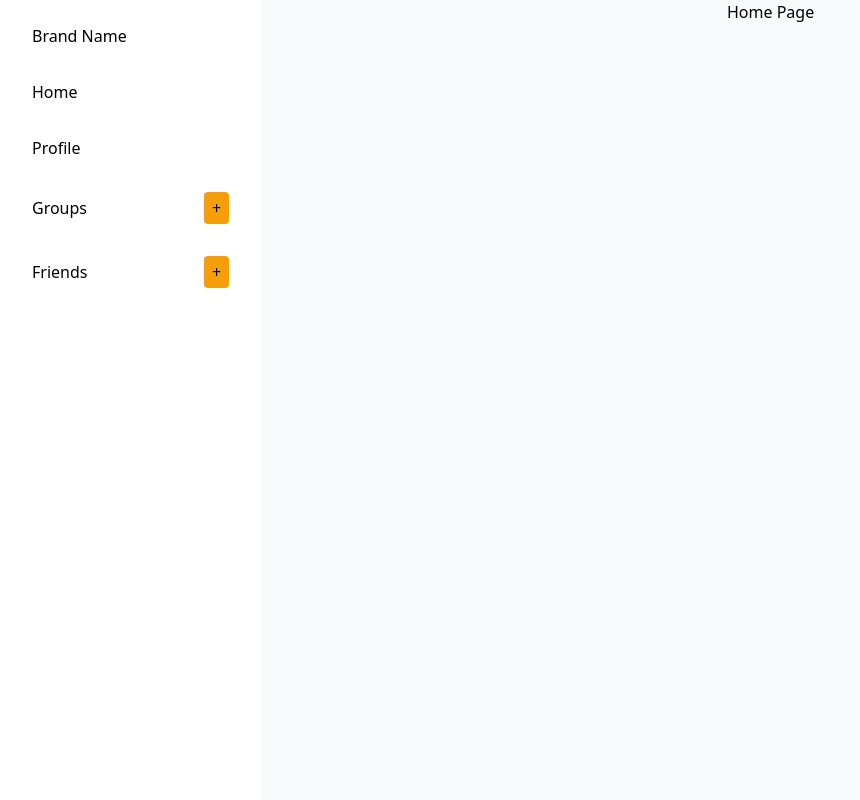
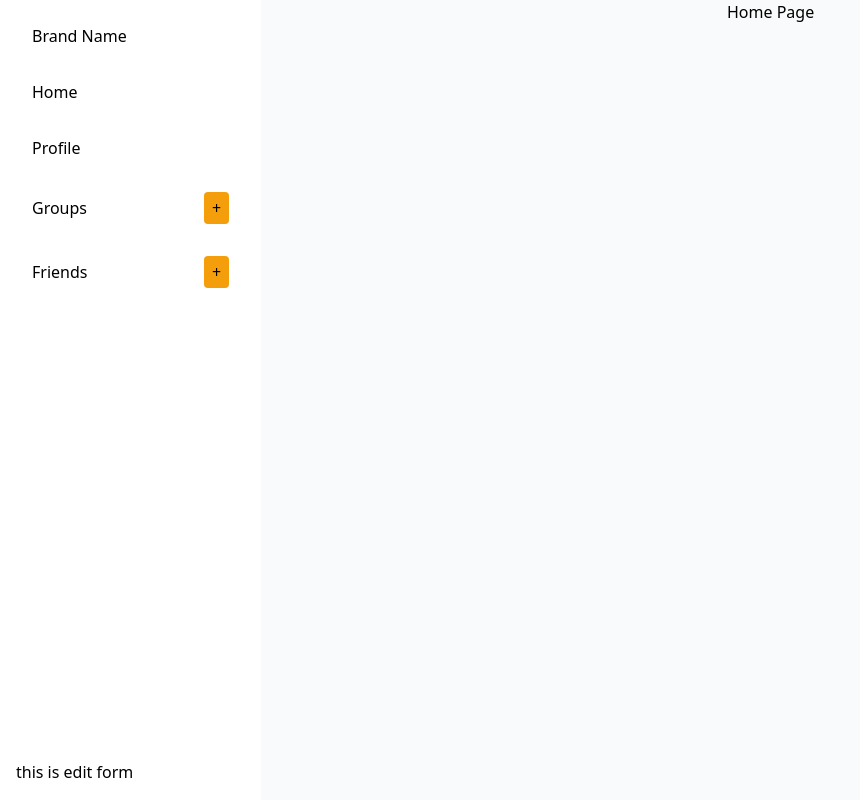
Before and after one commit to chingu-voyages/v51-tier2-team-25, a React (Vite) app: page / in a window 1280 px wide. Shown: the whole page, without its empty margins (0-860 px from the left). Built offline with nearby package versions, Linux system fonts and the light colour scheme.

Commit message:
feat: add initial structure for EditGroupForm with context and state setup

```diff
--- a/src/components/EditGroupForm.jsx
+++ b/src/components/EditGroupForm.jsx
@@ -0,0 +1,8 @@
+export default function EditGroupForm() {
+
+
+
+    return (
+        <h1>this is edit form</h1>
+      );
+}
--- a/src/components/Navbar.jsx
+++ b/src/components/Navbar.jsx
@@ -4,6 +4,7 @@ import AddGroup from "./AddGroup.jsx";
 import { AppContext } from "../App";
 
 import AddFriend from "./AddFriend.jsx";
+import EditGroupForm from "./EditGroupForm.jsx";
 
 export default function Navbar() {
 
@@ -118,6 +119,7 @@ export default function Navbar() {
       {isAddFriendModalOpen && (
         <AddFriend closeAddFriendMenu={closeAddFriendMenu} />
       )}
+      <EditGroupForm />
 
     </aside>
   );
```
